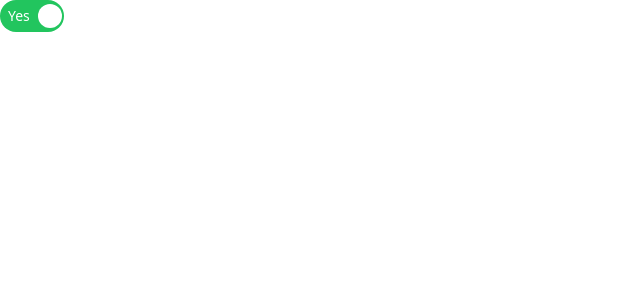
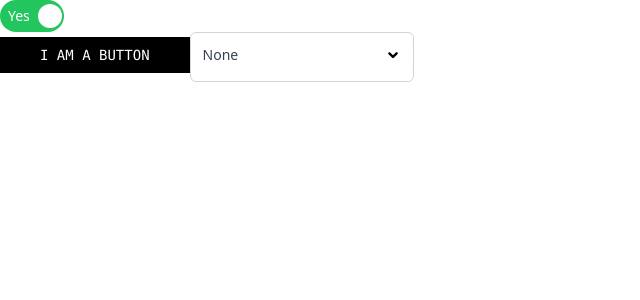
Before and after one commit to AvirukBasak/formease-internship-task, a Next.js app: page / in a window 1280 px wide. Shown: the top 300 px of the page, without its empty margins (0-640 px from the left). Built offline with nearby package versions, Linux system fonts and the light colour scheme.

Commit message:
added dropdown

```diff
--- a/src/pages/components/Button.tsx
+++ b/src/pages/components/Button.tsx
@@ -0,0 +1,19 @@
+interface ButtonProps {
+  label: string;
+  onClick: () => void;
+  isDisabled?: boolean;
+}
+
+// set button font type to helvetica
+
+export default function Button({ label, onClick, isDisabled = false }: ButtonProps) {
+  return (
+    <button
+      className="bg-black text-white px-10 py-2 active:bg-slate-800 text-sm font-mono"
+      onClick={onClick}
+      disabled={isDisabled}
+    >
+      {label.toUpperCase()}
+    </button>
+  );
+}
--- a/src/pages/components/Spinner.tsx
+++ b/src/pages/components/Spinner.tsx
@@ -0,0 +1,80 @@
+import React, { useState, useEffect } from 'react'
+
+type SpinnerProps = {
+  list: string[];
+  defaultSelection?: string;
+  onSelect: (selection: string) => void;
+};
+
+export default function Spinner({ list, defaultSelection = '', onSelect }: SpinnerProps) {
+  const [selection, setSelection] = useState(defaultSelection);
+  const [isOpen, setIsOpen] = useState(false);
+
+  useEffect(() => {
+    if (selection === '') {
+      setSelection('None');
+    }
+  }, [selection]);
+
+  return (
+    <div className="relative inline-block text-left">
+      <div>
+        <span className="rounded-md shadow-sm">
+          <button
+            type="button"
+            className="
+              inline-flex justify-between
+              w-full
+              md:w-56
+              rounded-md border border-gray-300
+              px-2 pl-3 py-3
+              bg-white
+              text-sm text-gray-700
+              hover:bg-gray-50
+              focus:outline-none focus:ring-2 focus:ring-offset-2 focus:ring-offset-gray-100"
+            id="options-menu"
+            aria-haspopup="true"
+            aria-expanded="true"
+            onClick={() => setIsOpen(!isOpen)}
+          >
+            {selection}
+            <img className="w-6" src="/downarrow.svg" alt="v"/>
+          </button>
+        </span>
+      </div>
+
+      {isOpen ? (
+        <div
+          className="
+            origin-top-right
+            absolute right-0
+            mt-1 md:w-56
+            rounded-md
+            shadow-lg bg-white ring-1 ring-black ring-opacity-5 divide-y divide-gray-100"
+          role="menu"
+          aria-orientation="vertical"
+          aria-labelledby="options-menu">
+          <div className="py-1" role="none">
+            {list.map((item) => (
+              <div
+                key={item}
+                className="
+                  block
+                  px-4 py-2
+                  text-sm text-gray-700
+                  hover:bg-gray-100 hover:text-gray-900"
+                role="menu item"
+                onClick={() => {
+                  setSelection(item);
+                  setIsOpen(false);
+                  onSelect(item);
+                }}>
+                {item}
+              </div>
+            ))}
+          </div>
+        </div>
+      ) : null}
+    </div>
+  );
+}
--- a/src/pages/index.tsx
+++ b/src/pages/index.tsx
@@ -1,11 +1,15 @@
 import React from 'react'
 import { Inter } from 'next/font/google'
 import Switch from './components/Switch'
+import Button from './components/Button'
+import Spinner from './components/Spinner'
 
 const inter = Inter({ subsets: ['latin'] })
 
 export default function Home(): JSX.Element {
-  return (
+  return (<>
     <Switch defState={true} />
-  )
+    <Button label="I am a Button" onClick={() => console.log('clicked')} />
+    <Spinner list={['one', 'two', 'three']} onSelect={(selection) => console.log(selection)} />
+  </>)
 }
--- a/src/styles/globals.css
+++ b/src/styles/globals.css
@@ -1,6 +1,10 @@
 @tailwind base;
 @tailwind components;
 @tailwind utilities;
+
+* {
+  -webkit-tap-highlight-color: rgba(0, 0, 0, 0);
+}
 
 :root {
   --foreground-rgb: 0, 0, 0;
```
Also changed, not shown: public/downarrow.svg (added).
